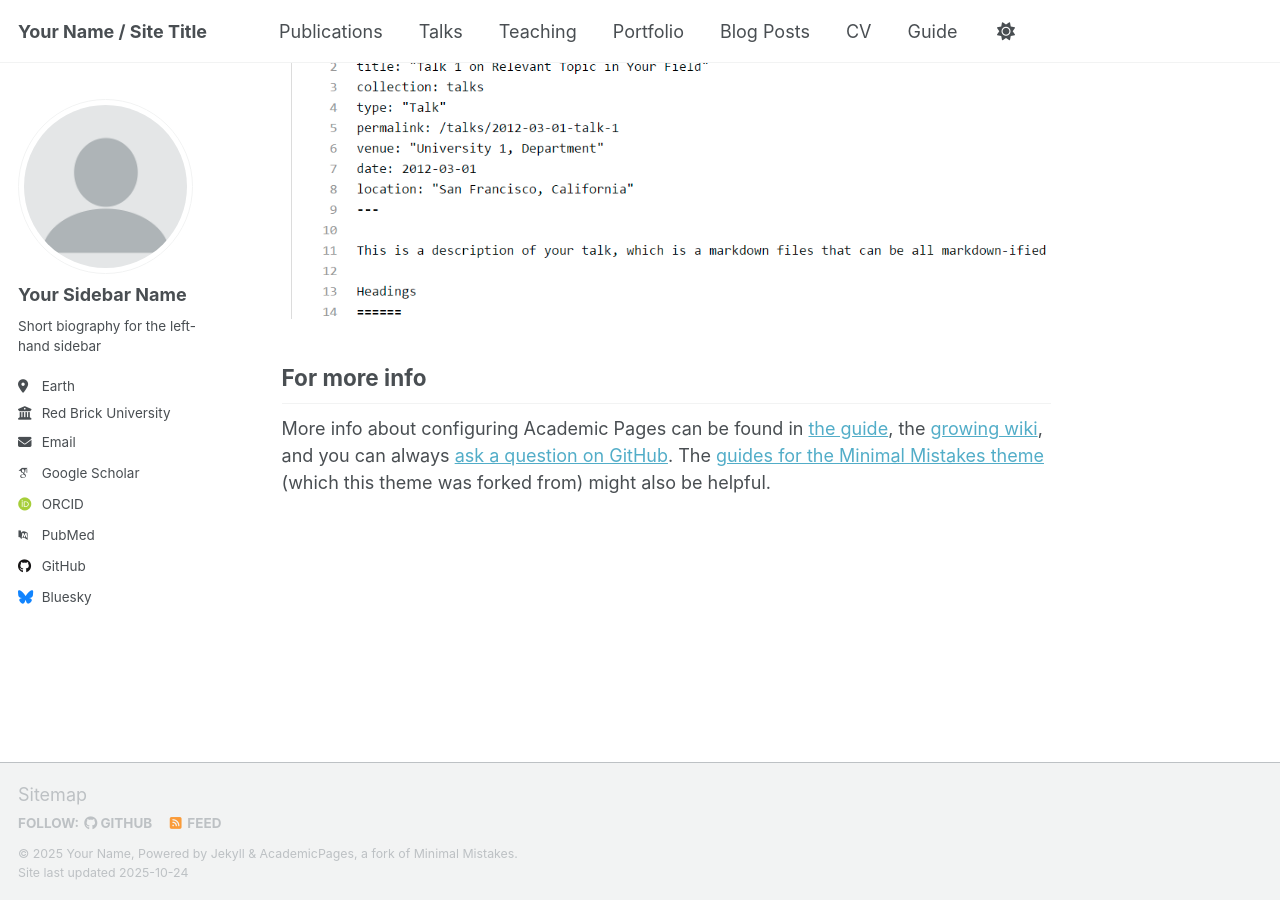
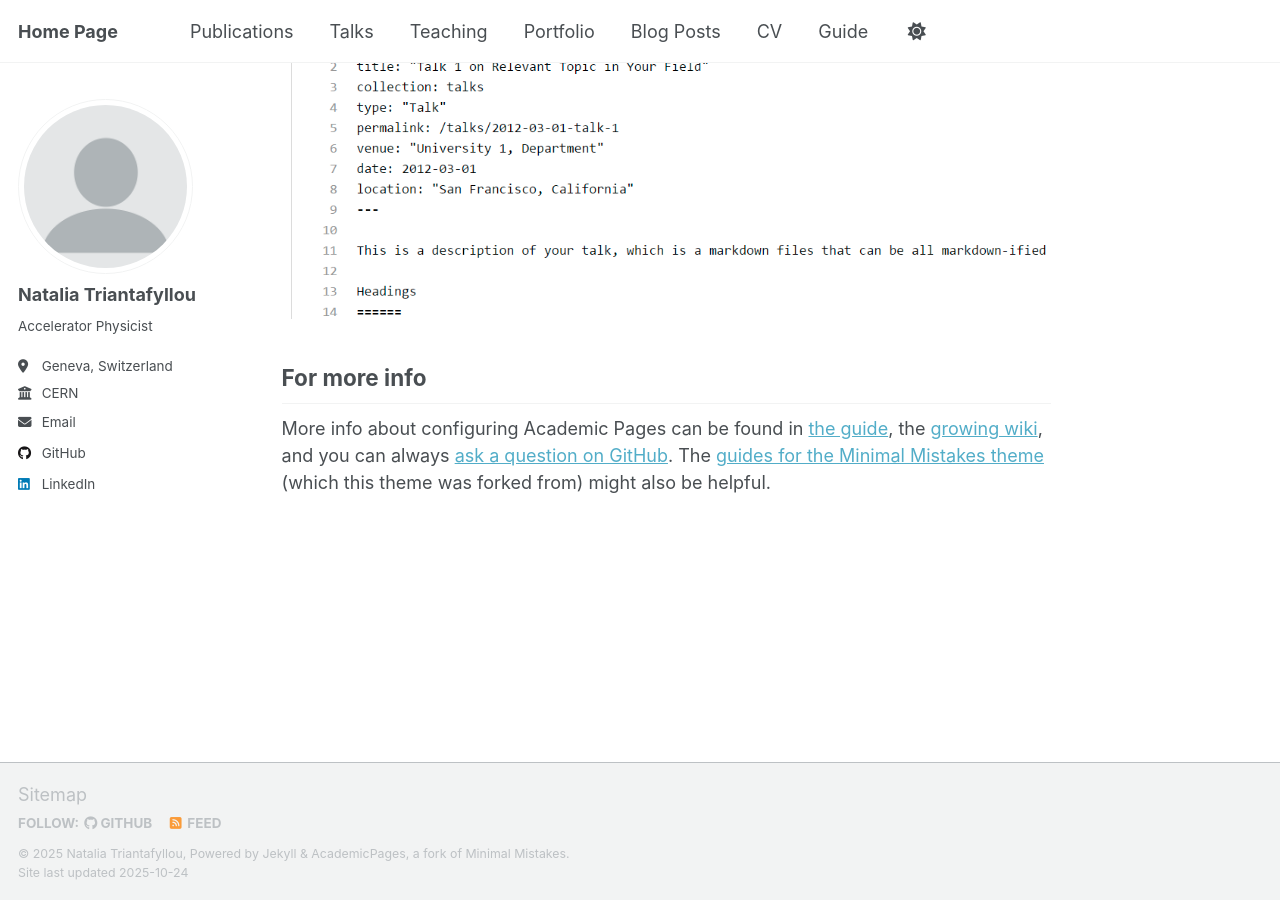
Before and after one commit to natriant/natriant.github.io, a Jekyll site: the page built from _pages/about.md, in a window 1280 px wide and 900 px high, scrolled down 2880 px. Built offline with Jekyll 4.4.1, drawn with Linux system fonts in a browser that asks for light colours; some web fonts are replaced; a script that is not in the unit is left out.

Commit message:
Update _config.yml

```diff
--- a/_config.yml
+++ b/_config.yml
@@ -9,14 +9,13 @@
 # Basic Site Settings
 locale                   : "en-US"
 site_theme               : "default" # Currently available options are "default", "air"
-title                    : "Your Name / Site Title"
+title                    : "Home Page"
 title_separator          : "-"
-name                     : &name "Your Name"
-description              : &description "Your Name's academic portfolio"   # Update this with a general description of your site, this is the default if not overridden by a page
-url                      : https://academicpages.github.io # The base hostname & protocol for your site e.g. "https://[your GitHub username].github.io",
-                                                           # or if you already have some other page hosted on Github then use "https://[your GitHub username].github.io/[Your Repo Name]"
+name                     : &name "Natalia Triantafyllou"
+description              : &description "Personal Description"   # Update this with a general description of your site, this is the default if not overridden by a page
+url                      : https://natriant.github.io # The base hostname & protocol for your site e.g. "https://[your GitHub username].github.io",
 baseurl                  : "" # the subpath of your site, e.g. "/blog"
-repository               : "academicpages/academicpages.github.io"
+repository               : "natriant/natriant.github.io"
 
 # Site Author - The following control what appear as part of the author content on the side bar.
 #               If a field is blank the icon and link will not appear, otherwise it will be shown.
@@ -24,23 +23,23 @@ repository               : "academicpages/academicpages.github.io"
 author:
   # Biographic information
   avatar           : "profile.png"
-  name             : "Your Sidebar Name"
+  name             : "Natalia Triantafyllou"
   pronouns         : # example: "she/her"
-  bio              : "Short biography for the left-hand sidebar"
-  location         : "Earth"
-  employer         : "Red Brick University"
+  bio              : "Accelerator Physicist"
+  location         : "Geneva, Switzerland"
+  employer         : "CERN"
   uri              : # URL
-  email            : "none@example.org"
+  email            : "nataliatriantafyllou@gmail.com"
 
   # Academic websites
   academia         : # URL
   arxiv            : # URL - Update with the correct link to your profile
-  googlescholar    : "https://scholar.google.com/citations?user=PS_CX0AAAAAJ"
+  googlescholar    :
   inspire-hep      : # URL
   impactstory      : # URL
-  orcid            : "https://orcid.org/yourorcidurl"
+  orcid            :
   semantic         : # URL
-  pubmed           : "https://www.ncbi.nlm.nih.gov/pubmed/?term=john+snow"
+  pubmed           :
   researchgate     : # URL
   scopus           : # URL
 
@@ -48,13 +47,13 @@ author:
   bitbucket        : # Username - Update with your username on the site
   codepen          : # Username
   dribbble         : # Username
-  github           : "academicpages"
+  github           : "natriant"
   kaggle           : # Username
   stackoverflow    : # User number or user number and name (i.e., use "1" or "1/jeff-atwood")
 
   # Social media
   artstation       : # Username
-  bluesky          : "bsky.app" # Replace this with you Bluesky username
+  bluesky          :
   facebook         : # Username
   flickr           : # Username
   foursquare       : # Username
@@ -63,7 +62,7 @@ author:
   keybase          : # Username
   instagram        : # Username
   lastfm           : # Username
-  linkedin         : # Username
+  linkedin         : natalia-triantafyllou
   mastodon         : # URL
   medium           : # URL
   pinterest        : # Username
@@ -135,7 +134,7 @@ yandex_site_verification :
 
 # Social Sharing
 twitter:
-  username               : &twitter
+  username               :
 facebook:
   username               :
   app_id                 :
```
